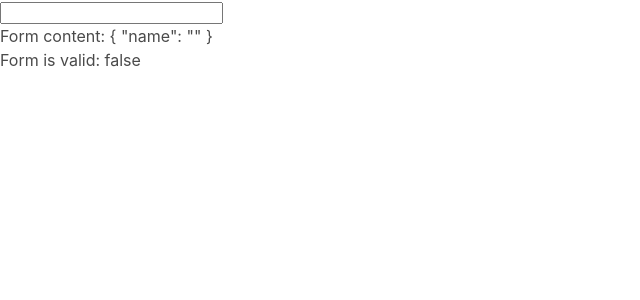
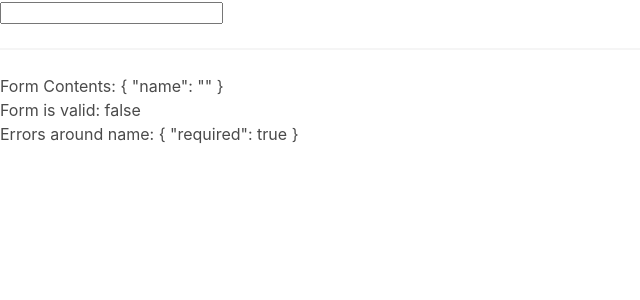
Before and after one commit to miha-9111/creditcard, an Angular app: page / in a window 1280 px wide. Shown: the top 300 px of the page, without its empty margins (0-640 px from the left). Built offline with nearby package versions, Linux system fonts and the light colour scheme.

Commit message:
Making a Reusable Input

```diff
--- a/src/app/app.module.ts
+++ b/src/app/app.module.ts
@@ -4,11 +4,13 @@ import { ReactiveFormsModule } from "@angular/forms";
 
 import { AppComponent } from './app.component';
 import { CardFormComponent } from './card-form/card-form.component';
+import { InputComponent } from './input/input.component';
 
 @NgModule({
   declarations: [
     AppComponent,
-    CardFormComponent
+    CardFormComponent,
+    InputComponent
   ],
   imports: [
     BrowserModule,
--- a/src/app/card-form/card-form.component.html
+++ b/src/app/card-form/card-form.component.html
@@ -1,6 +1,7 @@
 <form [formGroup]="cardForm">
-  <input formControlName="name">
+  <app-input [control]="cardForm.get('name')"></app-input>
 </form>
-
-<div>Form content: {{ cardForm.value | json }}</div>
+<hr />
+<div>Form Contents: {{ cardForm.value | json }}</div>
 <div>Form is valid: {{ cardForm.valid }}</div>
+<div>Errors around name: {{ cardForm.controls['name'].errors | json }}</div>
--- a/src/app/card-form/card-form.component.ts
+++ b/src/app/card-form/card-form.component.ts
@@ -14,5 +14,7 @@ export class CardFormComponent {
     ])
   });
 
-  constructor() {}
+  constructor() {
+    console.log(this.cardForm.get('name'));
+  }
 }
--- /dev/null
+++ b/src/app/input/input.component.html
@@ -0,0 +1,19 @@
+<input [formControl]="control"/>
+<!--<ng-container-->
+<!--  *ngIf="-->
+<!--      cardForm.controls['name'].dirty &&-->
+<!--      cardForm.controls['name'].touched &&-->
+<!--      cardForm.controls['name'].errors-->
+<!--    "-->
+<!--&gt;-->
+<!--  <div *ngIf="cardForm.controls['name'].errors['required']">-->
+<!--    Value is required.-->
+<!--  </div>-->
+<!--  <div *ngIf="cardForm.controls['name'].errors['minlength']">-->
+<!--    Value you entered is-->
+<!--    {{ cardForm.controls['name'].errors['minlength'].actualLength }}-->
+<!--    characters long, but it must be at least-->
+<!--    {{ cardForm.controls['name'].errors['minlength'].requiredLength }}-->
+<!--    characters-->
+<!--  </div>-->
+<!--</ng-container>-->
```
Also changed, not shown: src/app/input/input.component.ts (added, +14 -0 lines), src/app/input/input.component.scss (added).
